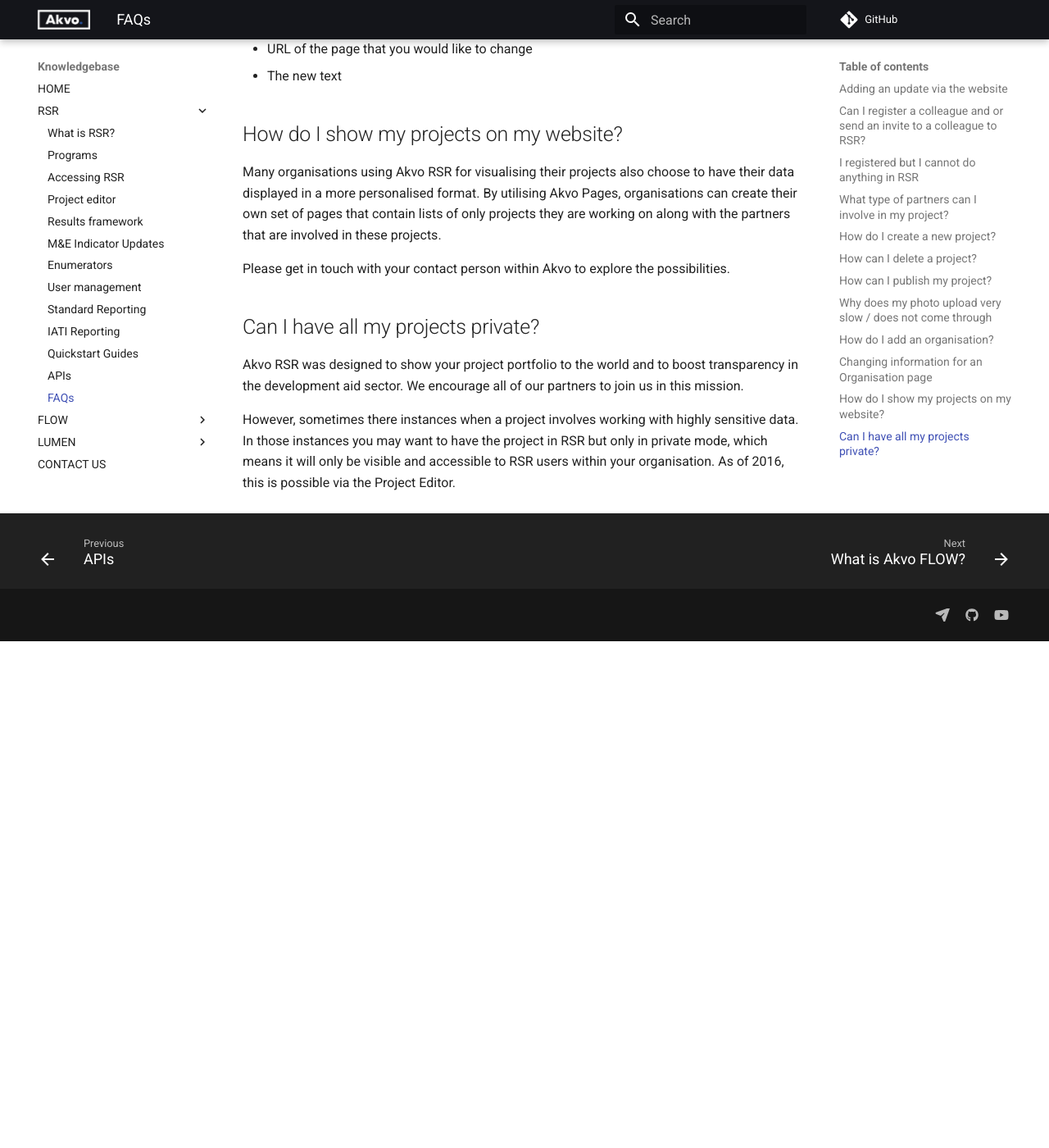
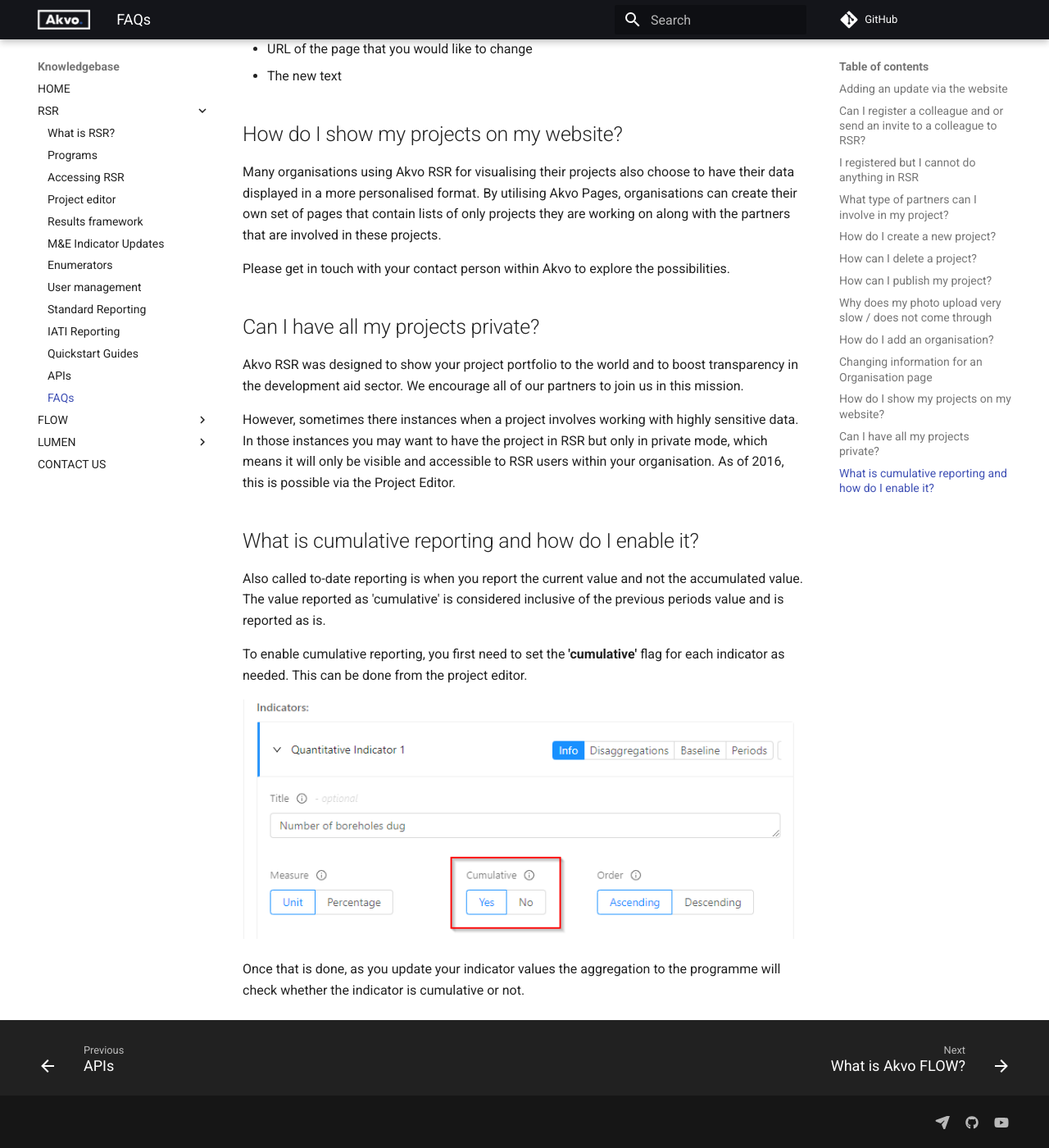
Before and after one commit to akvo/knowledgebase, an MkDocs documentation site: the page built from docs/rsr/faqs.md, in a window 1280 px wide and 1400 px high, scrolled down 4509 px. Shown: the whole window at 82% size. Built offline with MkDocs 1.6.1 and Material for MkDocs 9.7.7, drawn with Linux system fonts in a browser that asks for light colours; comment, search, counter and statistics services are not loaded; before the commit the page ends 5291 px from its top, so only the background shows below that.

Commit message:
Cumulative feature

```diff
--- a/docs/rsr/faqs.md
+++ b/docs/rsr/faqs.md
@@ -93,3 +93,13 @@ Please get in touch with your contact person within Akvo to explore the possibil
 Akvo RSR was designed to show your project portfolio to the world and to boost transparency in the development aid sector. We encourage all of our partners to join us in this mission.
 
 However, sometimes there instances when a project involves working with highly sensitive data. In those instances you may want to have the project in RSR but only in private mode, which means it will only be visible and accessible to RSR users within your organisation. As of 2016, this is possible via the Project Editor.
+
+## What is cumulative reporting and how do I enable it?
+Also called to-date reporting is when you report the current value and not the accumulated value. The value reported as 'cumulative' is considered inclusive of the previous periods value and is reported as is.
+
+To enable cumulative reporting, you first need to set the **'cumulative'** flag for each indicator as needed.
+This can be done from the project editor.
+
+![Setting up thematic labels](media/cumulative_flag.png)
+
+Once that is done, as you update your indicator values the aggregation to the programme will check whether the indicator is cumulative or not.
```
Also changed, not shown: docs/rsr/project_editor.md (+2 -2 lines), docs/rsr/media/cumulative_flag.png (added).
